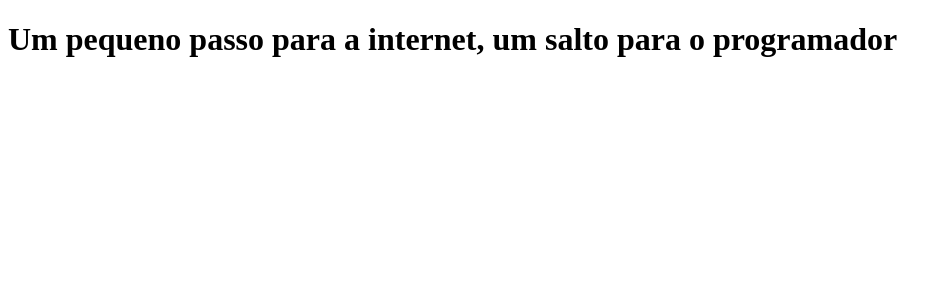
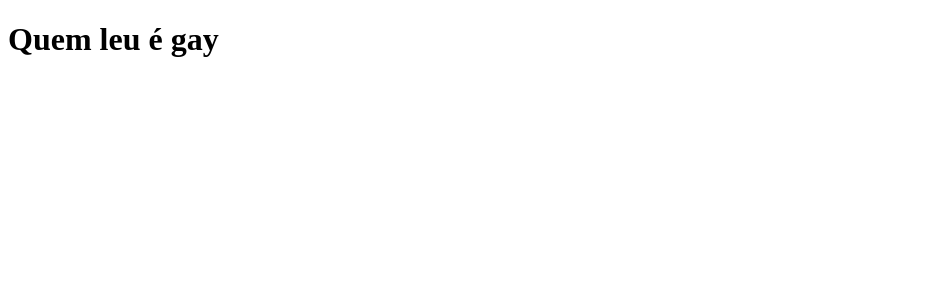
Before and after one commit to RyanHideo/tabnews, a Next.js app: page / in a window 1280 px wide. Shown: the top 300 px of the page, without its empty margins (0-951 px from the left). Built offline with nearby package versions, Linux system fonts and the light colour scheme.

Commit message:
update: texto index.js

```diff
--- a/pages/index.js
+++ b/pages/index.js
@@ -1,5 +1,5 @@
 function Home(){
-    return <h1>Um pequeno passo para a internet, um salto para o programador</h1>;
+    return <h1>Quem leu é gay</h1>;
 }
 
 export default Home;
```
